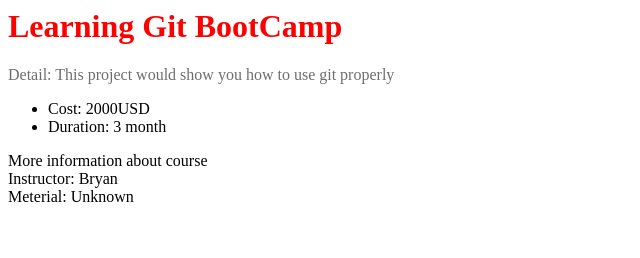
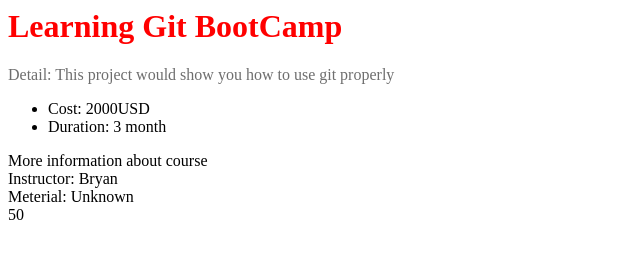
Before and after one commit to tranquidon2k5/myfirstproject, a plain HTML site: page index.html in a window 1280 px wide. Shown: the full height of the page, 0-640 px from the left. Drawn offline with Linux system fonts and the light colour scheme.

Commit message:
Add new 48

```diff
--- a/index.html
+++ b/index.html
@@ -20,5 +20,10 @@
 				<div>Meterial: Unknown</div>
 			</div>
 		</div>
+		<div>
+			<div>
+				50
+			</div>
+		</div>
 	</body>
 </html>
```
